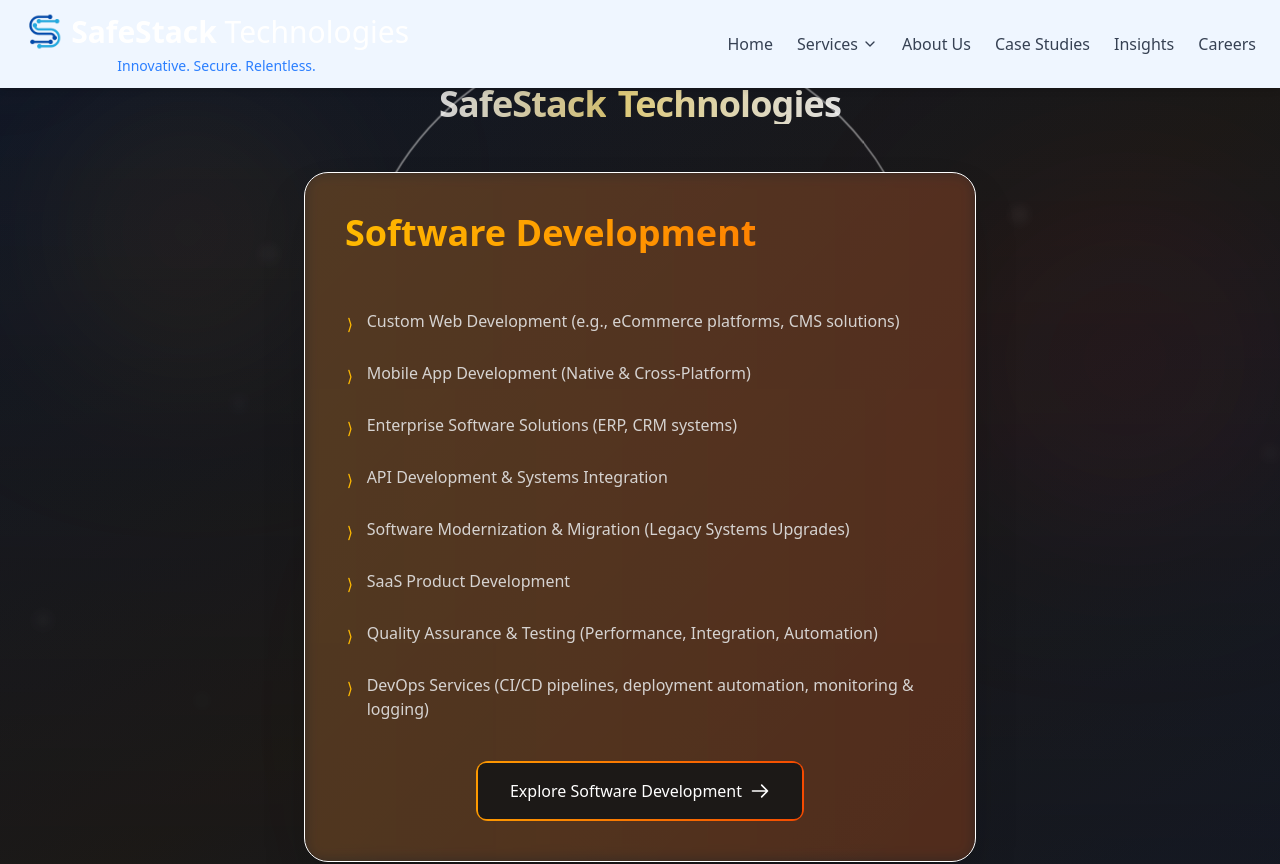
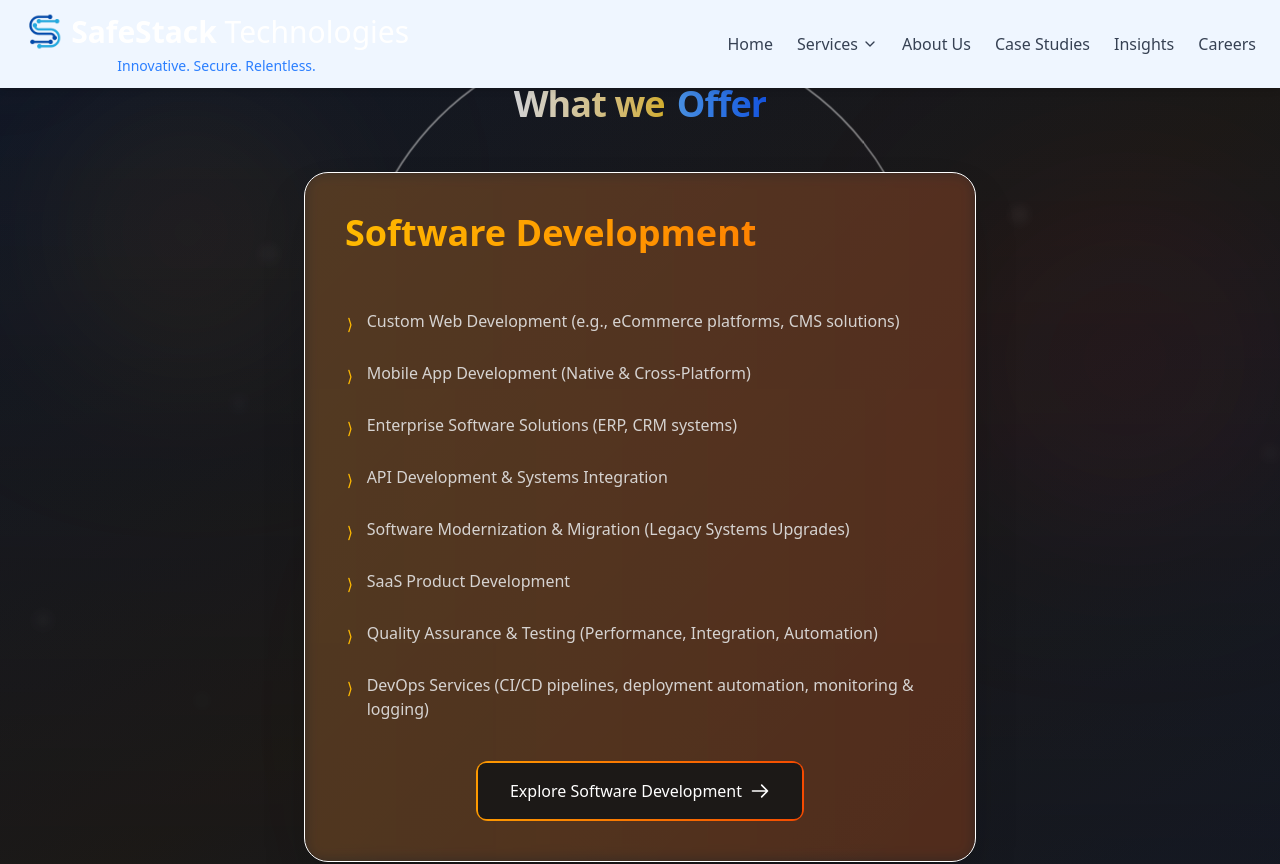
Before and after one commit to OumaArera/safestack, a React (Vite) app: page / in a window 1280 px wide. Shown: the top 864 px of the page. Built offline with nearby package versions, Linux system fonts and the light colour scheme.

Commit message:
feat: page layout

```diff
--- a/src/components/Home.jsx
+++ b/src/components/Home.jsx
@@ -147,12 +147,12 @@
 
       {/* Main content */}
       <div className={`z-10 w-full max-w-6xl px-4 transition-all duration-1000 ${isVisible ? 'opacity-100 translate-y-0' : 'opacity-0 translate-y-10'}`}>
-        <h1 className="text-3xl md:text-4xl font-extrabold mb-12 text-center font-sans tracking-tight">
-          <span className="inline-block bg-clip-text text-transparent bg-gradient-to-r from-white to-amber-200 animate-pulse-subtle">
-            SafeStack
+        <h1 className="text-xl md:text-4xl font-extrabold mb-12 text-center font-sans tracking-tight">
+          <span className="inline-block bg-clip-text text-transparent bg-gradient-to-r from-white to-amber-300 animate-pulse-subtle">
+            What we
           </span>
-          <span className="inline-block ml-3 bg-clip-text text-transparent bg-gradient-to-r from-amber-200 to-white animate-pulse-subtle" style={{ animationDelay: '0.5s' }}>
-            Technologies
+          <span className="inline-block ml-3 bg-clip-text text-transparent bg-gradient-to-r from-blue-400 to-blue-600 animate-pulse-subtle" style={{ animationDelay: '0.5s' }}>
+            Offer
           </span>
         </h1>
 
```
